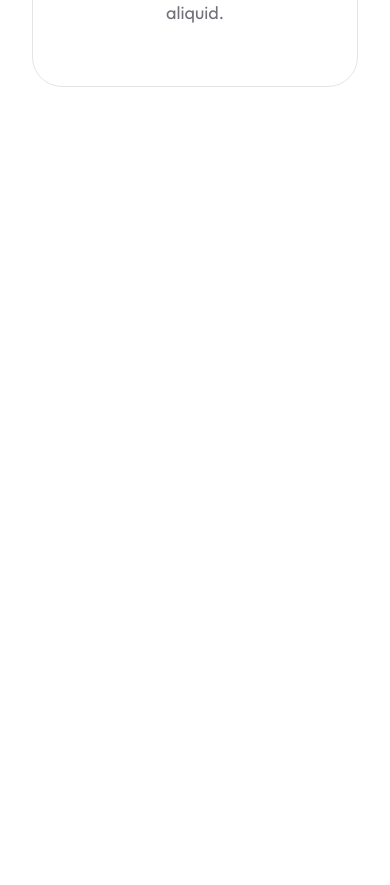
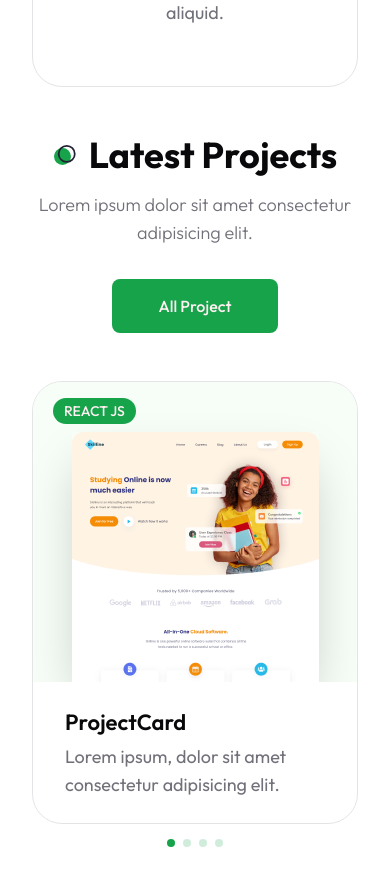
Before and after one commit to AloeThron/Project-PortfolioWeb-v1, a Next.js app in the folder protfolio-web/: page / in a window 390 px wide. Shown: the part 2820-3705 px from the top of the page. Built offline with nearby package versions, Linux system fonts and the light colour scheme.

Commit message:
part work

```diff
--- a/protfolio-web/src/app/globals.css
+++ b/protfolio-web/src/app/globals.css
@@ -15,7 +15,7 @@
       --primary-foreground: 355.7 100% 97.3%;
       --secondary: 240 4.8% 95.9%;
       --secondary-foreground: 240 5.9% 10%;
-      --tertiary: 27 82% 98%;
+      --tertiary: 127 82% 98%;
       --tertiary-foreground: 240 5.9% 10%;
       --muted: 240 4.8% 95.9%;
       --muted-foreground: 240 3.8% 46.1%;
@@ -40,7 +40,7 @@
       --primary-foreground: 144.9 80.4% 10%;
       --secondary: 240 3.7% 15.9%;
       --secondary-foreground: 0 0% 98%;
-      --tertiary: 27 82% 98%;
+      --tertiary: 127 82% 98%;
       --tertiary-foreground: 240 5.9% 10%;
       --muted: 0 0% 15%;
       --muted-foreground: 240 5% 64.9%;
@@ -91,3 +91,9 @@
 .badge {
   @apply z-10 w-[200px] h-[68px] bg-white dark:backdrop-blur-[44px] shadow-2xl p-4 rounded-[10px] flex items-center gap-x-4;
 }
+
+.swiper-horizontal > .section-pagination-bullets .swiper-pagination-bullet,
+.swiper-pagination-horizontal.swiper-pagination-bullets
+  .swiper-pagination-bullet {
+  @apply bg-primary;
+}
--- a/protfolio-web/src/app/page.tsx
+++ b/protfolio-web/src/app/page.tsx
@@ -1,6 +1,7 @@
 import About from '@/components/About'
 import Hero from '@/components/Hero' // component
-import Services from '@/components/services'
+import Services from '@/components/Services'
+import Work from '@/components/Work'
 import Image from 'next/image'
 
 import React from 'react'
@@ -13,6 +14,7 @@
       <Hero />
       <About />
       <Services />
+      <Work />
     </div>
   )
 }
--- /dev/null
+++ b/protfolio-web/src/components/ProjectCard.tsx
@@ -0,0 +1,59 @@
+import React from "react";
+import Link from "next/link";
+import Image from "next/image";
+import { Card, CardHeader } from "./ui/card";
+import { Github, Link2Icon } from "lucide-react";
+import { Badge } from "./ui/badge";
+
+type Props = {
+  project: {
+    image: string;
+    category: string;
+    name: string;
+    description: string;
+    link: string;
+    github: string;
+  };
+};
+
+export default function ProjectCard({ project }: Props) {
+  return (
+    <Card className="group overflow-hidden relative">
+      <CardHeader className="p-0">
+        {/* image */}
+        <div className="relative w-full h-[300px] flex items-center justify-center bg-tertiary dark:bg-secondary/40 xl:bg-work_project_bg_light xl:dark:bg-work_project_bg_dark xl:bg-[110%] bg-no-repeat overflow-hidden">
+          <Image
+            className="absolute bottom-0 shadow-2xl"
+            src={project.image}
+            width={247}
+            height={250}
+            alt=""
+            priority
+          />
+          {/* btn links */}
+        <div className="flex gap-x-4">
+          <Link
+            href={project.link}
+            className="bg-gray-700 w-[54px] h-[54px] rounded-full flex justify-center items-center scale-0 opacity-0 group-hover:scale-100 group-hover:opacity-100 transition-all duration-200"
+          >
+            <Link2Icon className="text-white" />
+          </Link>
+          <Link
+            href={project.github}
+            className="bg-gray-700 w-[54px] h-[54px] rounded-full flex justify-center items-center scale-0 opacity-0 group-hover:scale-100 group-hover:opacity-100 transition-all duration-200"
+          >
+            <Github className="text-white" />
+          </Link>
+        </div>
+        </div>
+      </CardHeader>
+      <div className="h-full px-8 py-6">
+        <Badge className="uppercase text-sm font-medium mb-2 absolute top-4 left-5">
+          {project.category}
+        </Badge>
+        <h4 className="h4 mb-1">{ProjectCard.name}</h4>
+        <p className="text-muted-foreground text-lg">{project.description}</p>
+      </div>
+    </Card>
+  );
+}
--- /dev/null
+++ b/protfolio-web/src/components/Work.tsx
@@ -0,0 +1,139 @@
+"use client";
+
+import React from "react";
+import Link from "next/link";
+import { Button } from "./ui/button";
+import { Swiper, SwiperSlide } from "swiper/react"; // swiper react component
+import "swiper/css"; // swiper styles
+import "swiper/css/pagination"; // swiper styles
+import { Pagination } from "swiper/modules"; // swiper modules
+import ProjectCard from "./ProjectCard"; // swiper component
+
+type Props = {};
+
+type ProjectData = {
+  image: string;
+  category: string;
+  name: string;
+  description: string;
+  link: string;
+  github: string;
+};
+
+const projectData: ProjectData[] = [
+  {
+    image: "/work/3.png",
+    category: "react js",
+    name: "Nexa Website",
+    description: "Lorem ipsum, dolor sit amet consectetur adipisicing elit.",
+    link: "/",
+    github: "/",
+  },
+  {
+    image: "/work/4.png",
+    category: "Solstice js",
+    name: "Nexa Website",
+    description: "Lorem ipsum, dolor sit amet consectetur adipisicing elit.",
+    link: "/",
+    github: "/",
+  },
+  {
+    image: "/work/2.png",
+    category: "next js",
+    name: "Lumina Website",
+    description: "Lorem ipsum, dolor sit amet consectetur adipisicing elit.",
+    link: "/",
+    github: "/",
+  },
+  {
+    image: "/work/1.png",
+    category: "next js",
+    name: "Evolve Website",
+    description: "Lorem ipsum, dolor sit amet consectetur adipisicing elit.",
+    link: "/",
+    github: "/",
+  },
+  {
+    image: "/work/3.png",
+    category: "next js",
+    name: "Ignite Website",
+    description: "Lorem ipsum, dolor sit amet consectetur adipisicing elit.",
+    link: "/",
+    github: "/",
+  },
+  {
+    image: "/work/4.png",
+    category: "next js",
+    name: "Envision Website",
+    description: "Lorem ipsum, dolor sit amet consectetur adipisicing elit.",
+    link: "/",
+    github: "/",
+  },
+  {
+    image: "/work/1.png",
+    category: "fullstack",
+    name: "Serenity Website",
+    description: "Lorem ipsum, dolor sit amet consectetur adipisicing elit.",
+    link: "/",
+    github: "/",
+  },
+  {
+    image: "/work/3.png",
+    category: "fullstack",
+    name: "Nova Website",
+    description: "Lorem ipsum, dolor sit amet consectetur adipisicing elit.",
+    link: "/",
+    github: "/",
+  },
+  {
+    image: "/work/2.png",
+    category: "fullstack",
+    name: "Zenith Website",
+    description: "Lorem ipsum, dolor sit amet consectetur adipisicing elit.",
+    link: "/",
+    github: "/",
+  },
+];
+
+export default function Work({}: Props) {
+  return (
+    <div className="relative mb-12 xl:mb-48">
+      <div className="container mx-auto">
+        {/* text */}
+        <div className="max-w-[400px] mx-auto xl:mx-0 text-center xl:text-left mb-12 xl:h-[400px] flex flex-col justify-center items-center xl:items-start">
+          <h2 className="section-title mb-4">Latest Projects</h2>
+          <p className="subtitle mb-8">
+            Lorem ipsum dolor sit amet consectetur adipisicing elit.
+          </p>
+          <Link href={"/projects"}>
+            <Button>All Project</Button>
+          </Link>
+        </div>
+        {/* slider */}
+        <div className="xl:max-w-[1000px] xl:absolute right-0 top-0">
+          <Swiper
+            className="h-[480px]"
+            slidesPerView={1}
+            breakpoints={{
+              640: {
+                slidesPerView: 2,
+              },
+            }}
+            spaceBetween={30}
+            modules={[Pagination]}
+            pagination={{ clickable: true }}
+          >
+            {/* show first 4 projects */}
+            {projectData.slice(0, 4).map((project, index) => {
+              return (
+                <SwiperSlide key={index}>
+                  <ProjectCard project={project} />
+                </SwiperSlide>
+              );
+            })}
+          </Swiper>
+        </div>
+      </div>
+    </div>
+  );
+}
--- a/protfolio-web/tailwind.config.js
+++ b/protfolio-web/tailwind.config.js
@@ -14,10 +14,10 @@
       padding: "2rem",
     },
     screens: {
-      "sm": "640px",
-      "md": "768px",
-      "lg": "1024px",
-      "xl": "1400px",
+      sm: "640px",
+      md: "768px",
+      lg: "1024px",
+      xl: "1400px",
     },
     extend: {
       colors: {
@@ -87,6 +87,8 @@
         about_shape_dark: "url(/about/shape-dark.svg)",
         dots_light: "url(/dots-light.svg)",
         dots_dark: "url(/dots-dark.svg)",
+        work_project_bg_light: "url(/work/work_project_bg_light.png)",
+        work_project_bg_dark: "url(/work/work_project_bg_dark.png)",
       },
     },
   },
```
